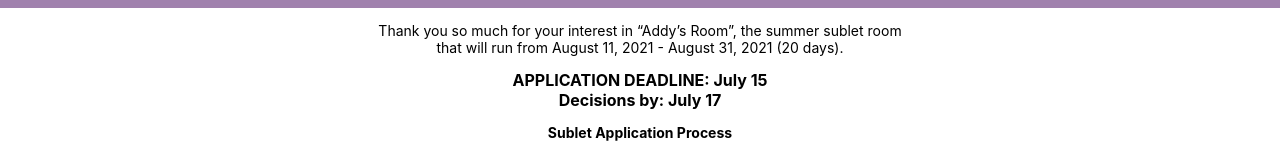
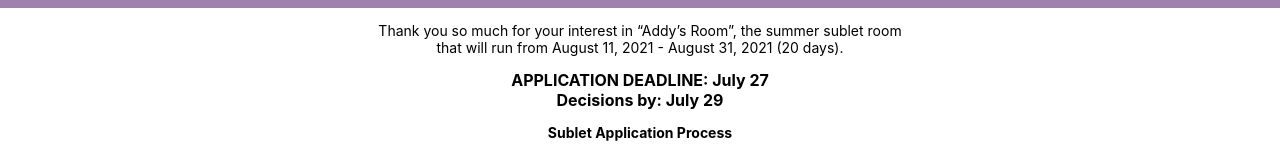
Before and after one commit to addyhebou/Sublet-Info, a React (Create React App) app in the folder app/: page / in a window 1280 px wide. Shown: the part 171-327 px from the top of the page. Built offline with nearby package versions, Linux system fonts and the light colour scheme.

Commit message:
feat(Body.js): moved deadline from 17 to 27

```diff
--- a/app/src/components/Body.js
+++ b/app/src/components/Body.js
@@ -5,9 +5,9 @@ export default class Header extends Component {
         return (
             <div className = "Body">
                 <p>Thank you so much for your interest in “Addy’s Room”, the summer sublet room that will run from August 11, 2021 - August 31, 2021 (20 days).</p>
-                <strong>APPLICATION DEADLINE: July 15</strong>
+                <strong>APPLICATION DEADLINE: July 27</strong>
                 <br/>
-                <strong>Decisions by: July 17</strong>
+                <strong>Decisions by: July 29</strong>
                 <p><strong>Sublet Application Process</strong></p>
                 <p>To give you insight, this is how the entire process will go:</p>
                 <Steps/>
```
